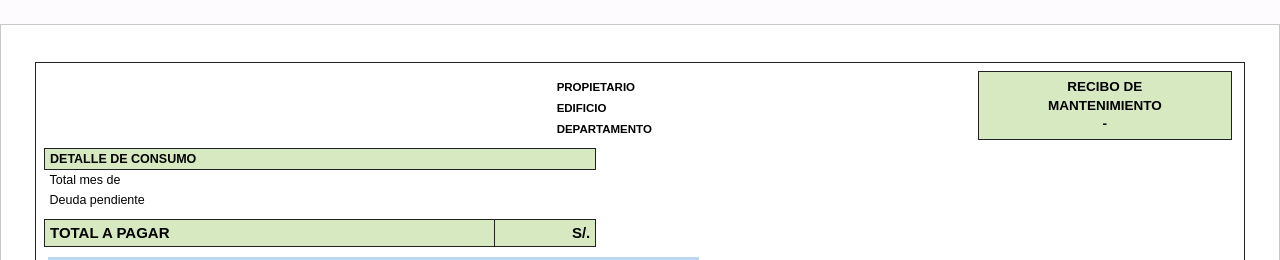
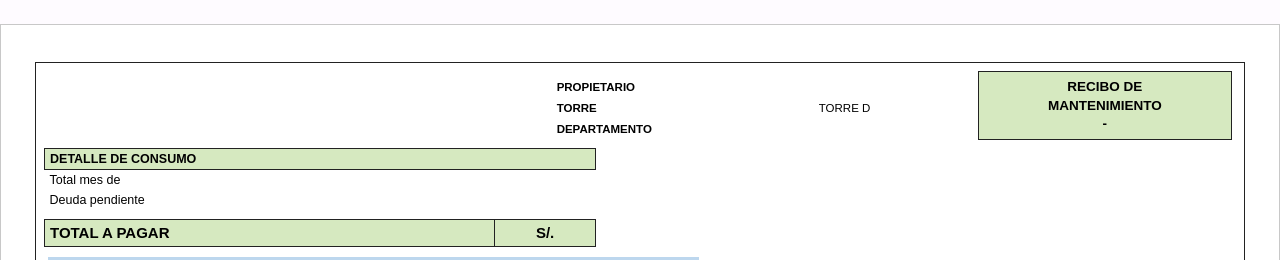
Before and after one commit to sebas731/Sistema-de-cobranzas, a Django app: template departamentos/templates/departamentos/recibos/documento.html in a window 1280 px wide. Shown: the part 77-337 px from the top of the page. Run offline with Django 5.2, Linux system fonts and the light colour scheme; the template is opened without the code that fills it, so the values that code supplies are empty.

Commit message:
FIX: mejoras de campos de la boleta

```diff
--- a/departamentos/static/css/recibo_mantenimiento.css
+++ b/departamentos/static/css/recibo_mantenimiento.css
@@ -34,7 +34,7 @@
 .recibo-mantenimiento .rm-borde { border: 1px solid var(--rm-linea); }
 .recibo-mantenimiento .rm-grilla td, .recibo-mantenimiento .rm-grilla th { border: 1px solid var(--rm-linea); }
 .recibo-mantenimiento .rm-verde { background: var(--rm-verde); }
-.recibo-mantenimiento .rm-num { text-align: right; white-space: nowrap; font-variant-numeric: tabular-nums; }
+.recibo-mantenimiento .rm-num { text-align: center; white-space: nowrap; font-variant-numeric: tabular-nums; }
 .recibo-mantenimiento .rm-centro { text-align: center; }
 .recibo-mantenimiento .rm-neg { font-weight: bold; }
 .recibo-mantenimiento .rm-may { text-transform: uppercase; }
@@ -76,7 +76,7 @@
 .recibo-mantenimiento .rm-sedapal th { font-weight: bold; text-align: center; background: var(--rm-verde); }
 .recibo-mantenimiento .rm-sedapal .rm-cab-bloque { text-align: center; font-weight: bold; text-transform: uppercase; background: var(--rm-verde); }
 .recibo-mantenimiento .rm-sedapal .rm-tramo td { text-align: center; }
-.recibo-mantenimiento .rm-sedapal .rm-tramo td.rm-num { text-align: right; padding-right: 12px; }
+.recibo-mantenimiento .rm-sedapal .rm-tramo td.rm-num { text-align: center; padding-right: 12px; }
 .recibo-mantenimiento .rm-sedapal .rm-sin-linea td { border-top: 0; border-bottom: 0; }
 .recibo-mantenimiento .rm-sedapal .rm-sin-linea td.rm-num, .recibo-mantenimiento .rm-sedapal .rm-fila-total td.rm-num { border-left: 0; }
 .recibo-mantenimiento .rm-sedapal .rm-sin-linea td.rm-etq, .recibo-mantenimiento .rm-sedapal .rm-fila-total td.rm-etq { border-right: 0; }
--- a/departamentos/templates/departamentos/components/recibo_mantenimiento.html
+++ b/departamentos/templates/departamentos/components/recibo_mantenimiento.html
@@ -21,7 +21,7 @@ Secciones de r en None no se muestran (no se inventan datos).
         <td class="rm-cab-datos">
           <table>
             <tr><td>Propietario</td><td class="rm-valor">{{ r.departamento.propietario }}</td></tr>
-            <tr><td>Edificio</td><td class="rm-valor"></td></tr>
+            <tr><td>Torre </td><td class="rm-valor"> Torre D</td></tr>
             <tr><td>Departamento</td><td class="rm-valor">{{ r.departamento.numero_domicilio }}</td></tr>
           </table>
         </td>
@@ -66,11 +66,11 @@ Secciones de r en None no se muestran (no se inventan datos).
           <table class="rm-sedapal rm-grilla">
             {% if r.tarifa %}
             <tr><td class="rm-cab-bloque">SEDAPAL Suministro</td><td colspan="1" class="rm-cab-bloque">{{ r.tarifa.suministro }}</td></tr>
-            <tr><td colspan="2" class="rm-cab-bloque">Estructura tarifaria {{ r.tarifa.nombre }}</td></tr>
+            <tr><td colspan="2" class="rm-cab-bloque">Estructura tarifaria</td></tr>
             <tr><th rowspan="2">RANGO</th><th>AGUA m3</th></tr>
             <tr><th>S/.</th></tr>
             {% for t in r.tramos %}
-            <tr class="rm-tramo"><td>{{ t.rango }}</td><td class="rm-num">{{ t.precio|stringformat:".2f" }}</td></tr>
+            <tr class="rm-tramo"><td>{{ t.rango }}</td><td class="rm-num ">{{ t.precio|stringformat:".2f" }}</td></tr>
             {% endfor %}
             {% endif %}
 
```
